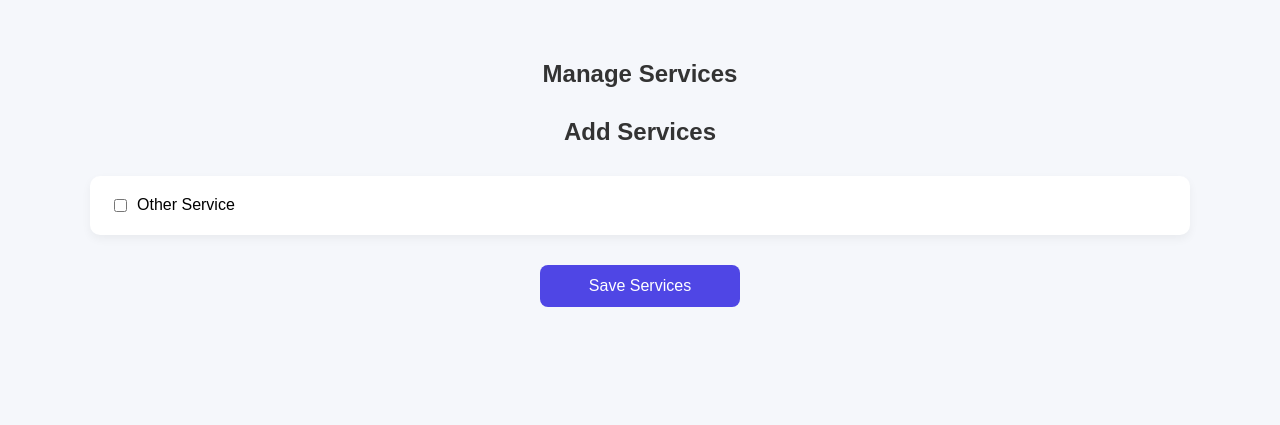
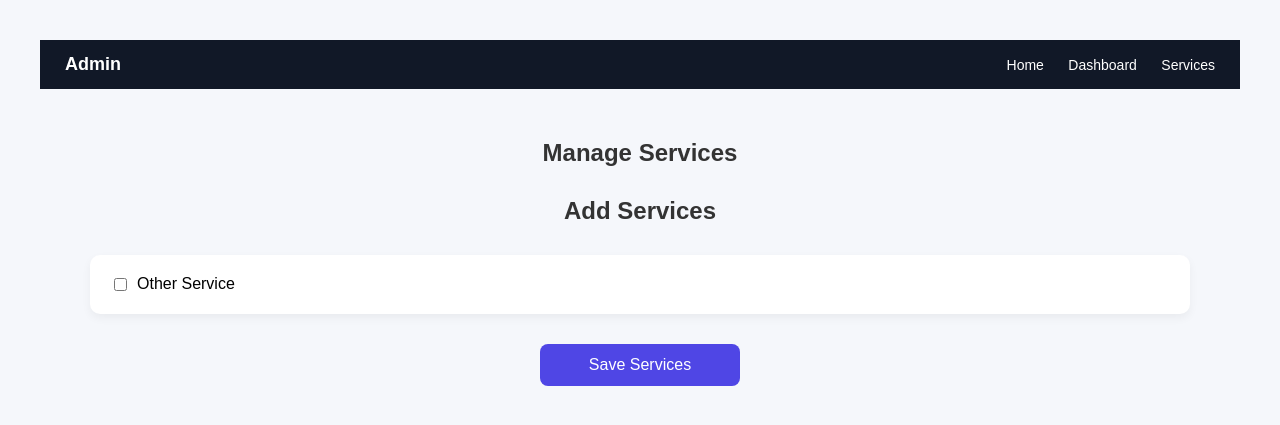
Before and after one commit to Amisha103/multi-tenant-appointment-saas, a Flask app: template app/templates/business/admin/admin_services.html in a window 1280 px wide. Shown: the top 425 px of the page. Run offline with Flask 3, Linux system fonts and the light colour scheme; the template is opened without the code that fills it, so the values that code supplies are empty.

Commit message:
admin base html added

```diff
--- a/app/models/business.py
+++ b/app/models/business.py
@@ -43,6 +43,7 @@ class Business(db.Model):
     cascade="all, delete-orphan"
     )
 
+
     def __init__(self, **kwargs):
         super().__init__(**kwargs)
         if not self.slug:
--- a/app/templates/business/admin/admin_services.html
+++ b/app/templates/business/admin/admin_services.html
@@ -1,7 +1,15 @@
-<!DOCTYPE html>
-<html>
-<head>
-<title>Manage Services</title>
+
+
+{% extends "business/admin/base_admin.html" %}
+
+{% block content %}
+
+<h2>Manage Services</h2>
+
+
+
+
+
 
 <style>
 
@@ -127,7 +135,7 @@ cursor:pointer;
 
 <div class="container">
 
-<h2>Manage Services</h2>
+
 
 <!-- EXISTING SERVICES -->
 
@@ -240,5 +248,4 @@ otherInput.style.display="none"
 
 </script>
 
-</body>
-</html>
+{% endblock %}
--- /dev/null
+++ b/app/templates/business/admin/base_admin.html
@@ -0,0 +1,67 @@
+<!DOCTYPE html>
+<html>
+<head>
+    <title>Admin Panel</title>
+
+    <style>
+        body {
+            margin: 0;
+            font-family: Arial;
+            background: #f5f7fb;
+        }
+
+        /* NAVBAR */
+        .navbar {
+            display: flex;
+            justify-content: space-between;
+            align-items: center;
+            background: #111827;
+            color: white;
+            padding: 14px 25px;
+        }
+
+        .navbar .left {
+            font-size: 18px;
+            font-weight: bold;
+        }
+
+        .navbar .right a {
+            color: white;
+            text-decoration: none;
+            margin-left: 20px;
+            font-size: 14px;
+        }
+
+        .navbar .right a:hover {
+            text-decoration: underline;
+        }
+
+        /* PAGE CONTENT */
+        .content {
+            padding: 30px;
+        }
+    </style>
+</head>
+
+<body>
+
+<!-- NAVBAR -->
+<div class="navbar">
+    <div class="left">
+        {{ business.name }} Admin
+    </div>
+
+    <div class="right">
+        <a href="{{ url_for('business.business_home', slug=business.slug) }}">Home</a>
+        <a href="{{ url_for('business.admin_dashboard', slug=business.slug) }}">Dashboard</a>
+        <a href="{{ url_for('business.admin_services', slug=business.slug) }}">Services</a>
+    </div>
+</div>
+
+<!-- CONTENT -->
+<div class="content">
+    {% block content %}{% endblock %}
+</div>
+
+</body>
+</html>
```
Also changed, not shown: app/models/staff.py (added, +18 -0 lines).
